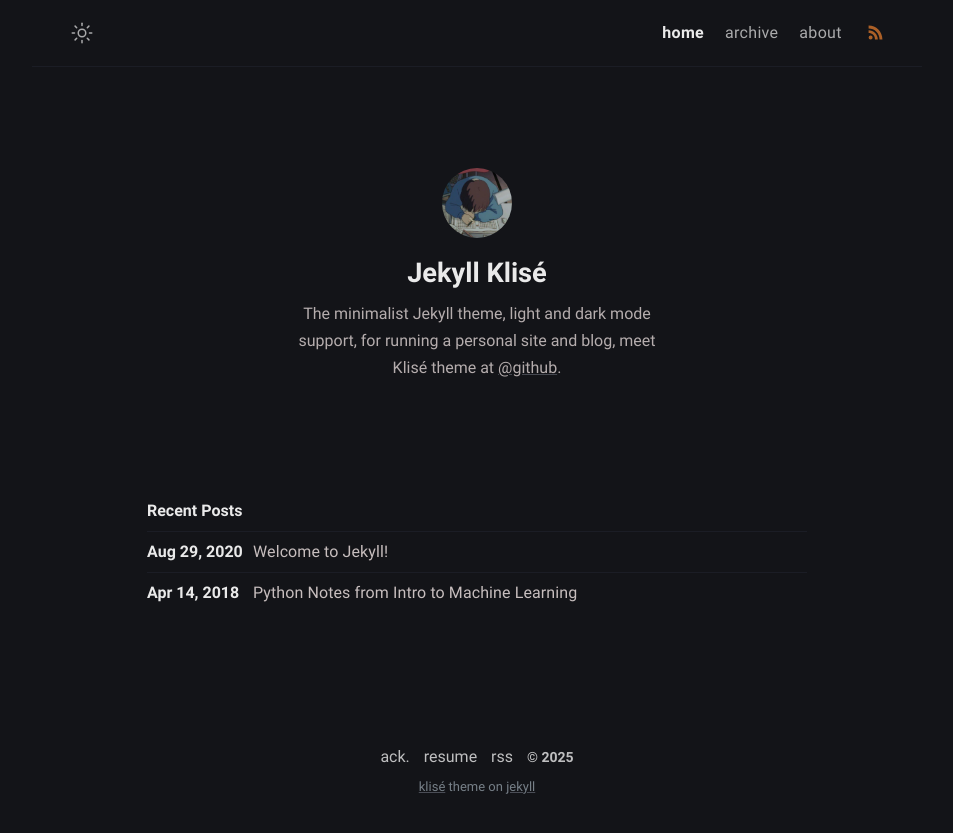
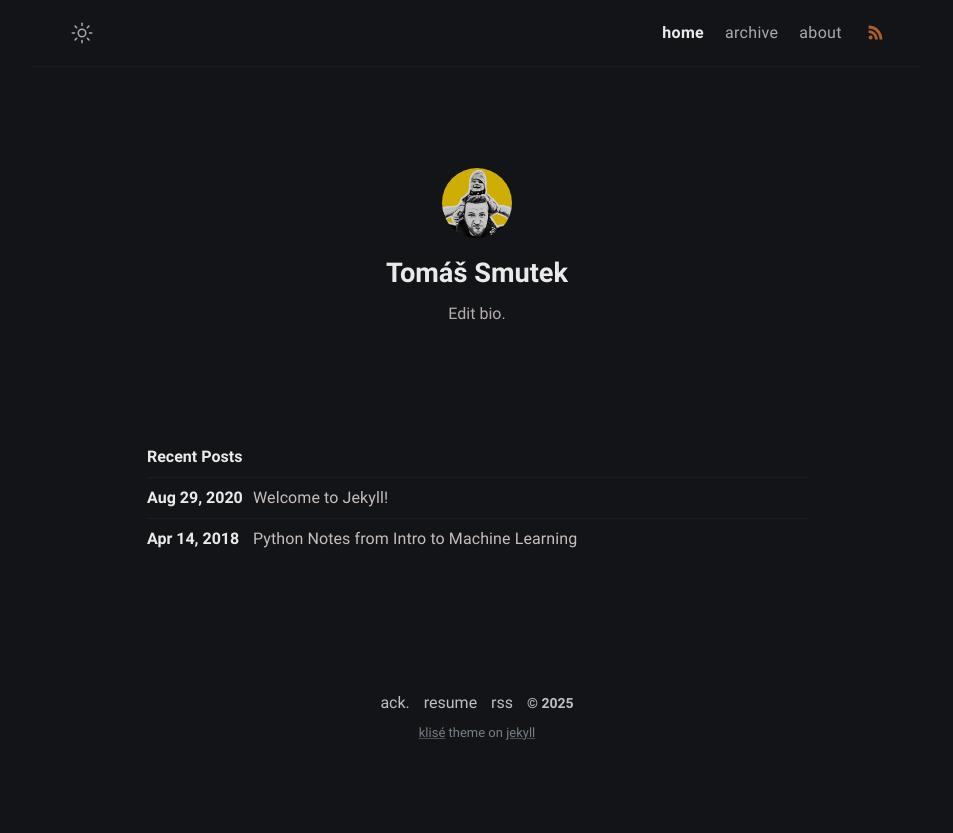
Before and after one commit to heysmtk/heysmtk.github.io, a Jekyll site: the page built from index.md, in a window 1280 px wide. Shown: the top 833 px of the page, without its empty margins (163-1116 px from the left). Built offline with Jekyll 4.4.1, drawn with Linux system fonts in a browser that asks for light colours.

Commit message:
update profile settings

```diff
--- a/_config.yml
+++ b/_config.yml
@@ -1,29 +1,27 @@
 # Site settings
-title: Klise Theme # site title
+title: SMTK # site title
 description: >- # site description
-  He's writing in Bahasa about web technology and experience as a journal
-  for documentation things that he learned, meet him <a href="https://github.com/piharpi" target="_blank" rel="noopener">@github</a>.
+  He's documenting his journey of switching to IT, sharing what he's learned, the challenges he's faced, and his goals.
+  Follow his progress here.
 lang: en-US # default lang
-timezone: Asia/Jakarta # set your timezone
-image: assets/img/ogp.png # This image used for Open Graph more info https://ogp.me/
-repo: https://github.com/piharpi/jekyll-klise # site repo [optional]
+timezone: Europe/Prague # set your timezone
+image: # This image used for Open Graph more info https://ogp.me/
+repo: https://github.com/heysmtk/heysmtk.github.io # site repo [optional]
 mode: dark # default theme "dark" | "light"
 
 # Profile settings
 author:
-  name: Jekyll Klisé # author name
+  name: Tomáš Smutek # author name
   bio: >- # tell to the world
-    The minimalist Jekyll theme, light and dark mode support, for running a personal site and blog,
-    meet Klisé theme at <a href="https://github.com/piharpi/jekyll-klise" target="_blank" rel="noopener">@github</a>.
-  username: username # general username
-  github: github_username # github username
-  twitter: twitter_username # twitter username
-  facebook: facebook_username # facebook username
-  email: your-email@email.com # email adress
-  avatar: /assets/img/avatar.jpg # change with your own avatar
+    Edit bio.
+  username: heysmtk # general username
+  github: heysmtk # github username
+  linkedin: heysmtk # twitter username
+  email: smtktom@gmail.com # email adress
+  avatar: /assets/img/avatar.png # change with your own avatar
 
 # URL settings
-url: "https://klise.now.sh" #
+url: "https://smtk.cz" #
 baseurl:
 permalink: /:title/
 google_analytics: # leave it blank if not wish
```
Also changed, not shown: assets/img/avatar.jpg (deleted), assets/img/avatar.png (added).
